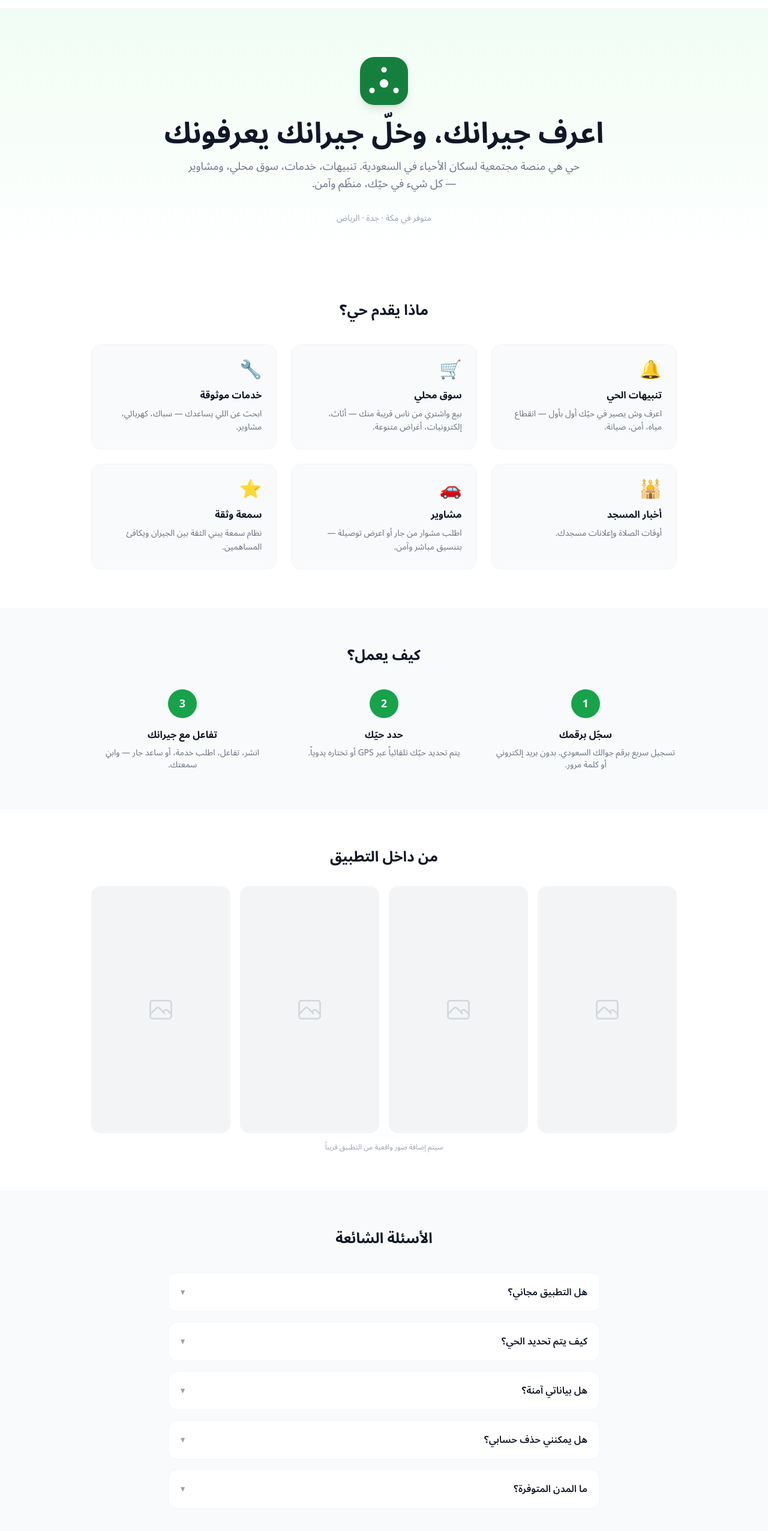
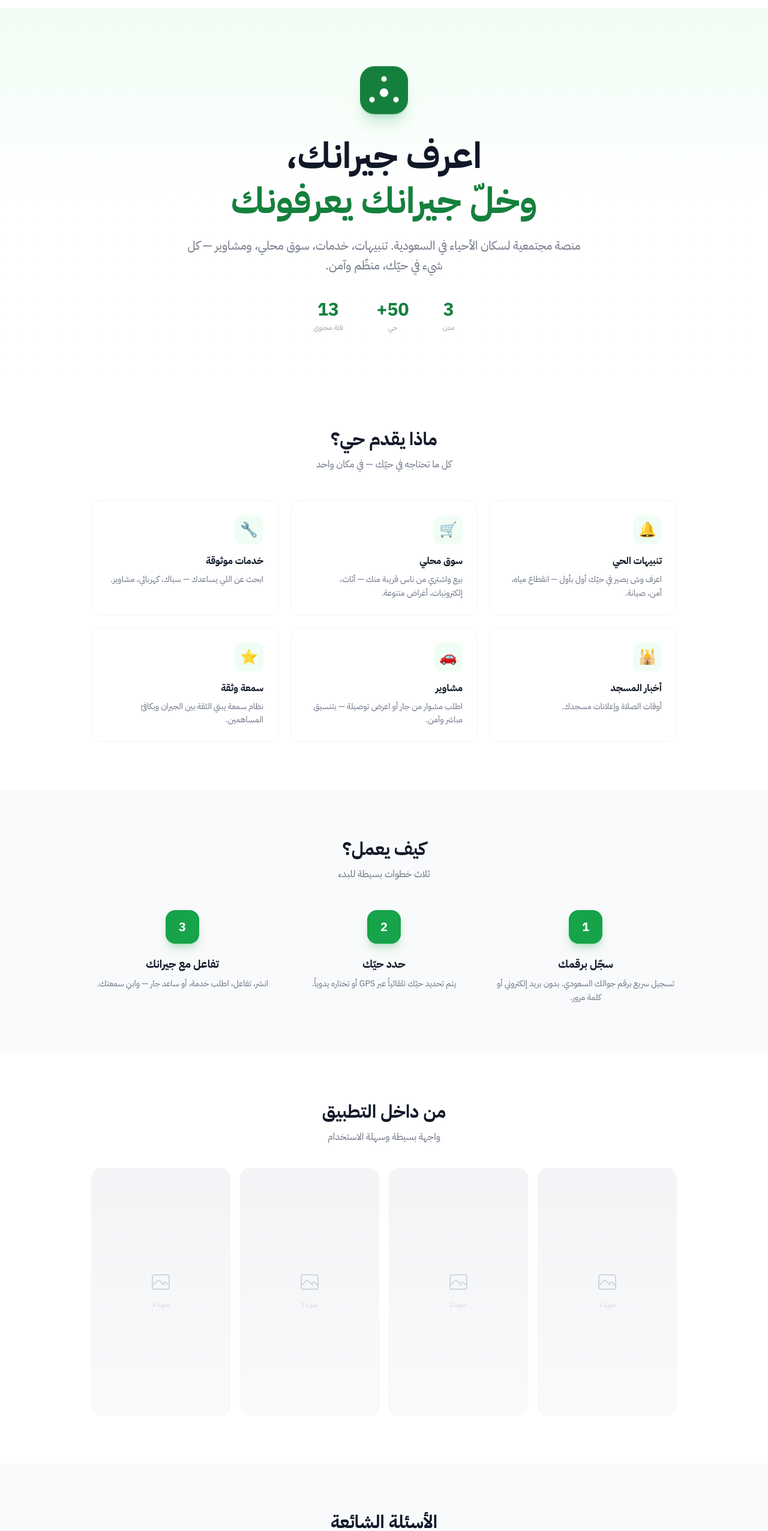
Before and after one commit to mw4z/hai-website, a Next.js app: page / in a window 1280 px wide. Shown: the part 54-2606 px from the top of the page at 60% size. Built offline with nearby package versions, Linux system fonts and the light colour scheme.

Commit message:
Better font (IBM Plex Sans Arabic) + scroll animations + hero entrance + floating icon + hover effects + CTA card

```diff
--- a/src/app/globals.css
+++ b/src/app/globals.css
@@ -14,6 +14,60 @@
 }
 
 body {
-  font-family: 'Noto Sans Arabic', Tahoma, Arial, sans-serif;
+  font-family: 'IBM Plex Sans Arabic', Tahoma, Arial, sans-serif;
   -webkit-font-smoothing: antialiased;
 }
+
+/* ── Scroll-triggered animations ─────────────────────── */
+
+.animate-on-scroll {
+  opacity: 0;
+  transform: translateY(24px);
+  transition: opacity 0.7s cubic-bezier(0.25, 0.1, 0.25, 1),
+              transform 0.7s cubic-bezier(0.25, 0.1, 0.25, 1);
+}
+.animate-on-scroll.visible {
+  opacity: 1;
+  transform: translateY(0);
+}
+
+/* Stagger children */
+.stagger > .animate-on-scroll:nth-child(1) { transition-delay: 0ms; }
+.stagger > .animate-on-scroll:nth-child(2) { transition-delay: 80ms; }
+.stagger > .animate-on-scroll:nth-child(3) { transition-delay: 160ms; }
+.stagger > .animate-on-scroll:nth-child(4) { transition-delay: 240ms; }
+.stagger > .animate-on-scroll:nth-child(5) { transition-delay: 320ms; }
+.stagger > .animate-on-scroll:nth-child(6) { transition-delay: 400ms; }
+
+/* Hero entrance */
+@keyframes hero-in {
+  from { opacity: 0; transform: scale(0.95) translateY(16px); }
+  to { opacity: 1; transform: scale(1) translateY(0); }
+}
+.animate-hero {
+  animation: hero-in 0.8s cubic-bezier(0.25, 0.1, 0.25, 1) both;
+}
+.animate-hero-delay {
+  animation: hero-in 0.8s cubic-bezier(0.25, 0.1, 0.25, 1) 0.2s both;
+}
+.animate-hero-delay-2 {
+  animation: hero-in 0.8s cubic-bezier(0.25, 0.1, 0.25, 1) 0.4s both;
+}
+
+/* Floating icon */
+@keyframes float {
+  0%, 100% { transform: translateY(0); }
+  50% { transform: translateY(-8px); }
+}
+.animate-float {
+  animation: float 3s ease-in-out infinite;
+}
+
+/* Counter number */
+@keyframes count-up {
+  from { opacity: 0; transform: translateY(10px); }
+  to { opacity: 1; transform: translateY(0); }
+}
+.animate-count {
+  animation: count-up 0.5s ease-out both;
+}
--- a/src/app/layout.tsx
+++ b/src/app/layout.tsx
@@ -23,7 +23,7 @@ export default function RootLayout({ children }: { children: React.ReactNode })
       <head>
         <link rel="preconnect" href="https://fonts.googleapis.com" />
         <link rel="preconnect" href="https://fonts.gstatic.com" crossOrigin="anonymous" />
-        <link href="https://fonts.googleapis.com/css2?family=Noto+Sans+Arabic:wght@400;500;600;700&display=swap" rel="stylesheet" />
+        <link href="https://fonts.googleapis.com/css2?family=IBM+Plex+Sans+Arabic:wght@400;500;600;700&display=swap" rel="stylesheet" />
       </head>
       <body className="bg-white text-gray-900 antialiased">
         {children}
--- a/src/app/page.tsx
+++ b/src/app/page.tsx
@@ -1,6 +1,7 @@
 import Link from 'next/link'
 import type { Metadata } from 'next'
 import PageShell from '@/components/PageShell'
+import ScrollReveal from '@/components/ScrollReveal'
 
 export const metadata: Metadata = {
   title: 'حي — Hai | منصة الحي',
@@ -10,11 +11,17 @@ export const metadata: Metadata = {
 export default function HomePage() {
   return (
     <PageShell>
+      <ScrollReveal />
+
       {/* ═══ Hero ═══ */}
-      <section className="relative overflow-hidden bg-gradient-to-b from-primary-50 to-white">
-        <div className="max-w-5xl mx-auto px-6 pt-20 pb-16 text-center">
+      <section className="relative overflow-hidden">
+        {/* Background pattern */}
+        <div className="absolute inset-0 bg-gradient-to-b from-primary-50 via-white to-white" />
+        <div className="absolute top-0 left-0 w-full h-full opacity-[0.03]" style={{ backgroundImage: 'radial-gradient(circle at 1px 1px, #15803d 1px, transparent 0)', backgroundSize: '32px 32px' }} />
+
+        <div className="relative max-w-5xl mx-auto px-6 pt-24 pb-20 text-center">
           {/* Icon */}
-          <div className="mx-auto w-20 h-20 rounded-3xl overflow-hidden shadow-lg mb-6">
+          <div className="mx-auto w-20 h-20 rounded-3xl overflow-hidden shadow-xl shadow-primary-600/20 mb-8 animate-hero animate-float">
             <svg viewBox="0 0 192 192" className="w-full h-full">
               <rect width="192" height="192" rx="42" fill="#15803d"/>
               <circle cx="96" cy="106" r="17" fill="#fff"/>
@@ -24,23 +31,37 @@ export default function HomePage() {
             </svg>
           </div>
 
-          <h1 className="text-4xl md:text-5xl font-bold text-gray-900 mb-4">
-            اعرف جيرانك، وخلّ جيرانك يعرفونك
+          <h1 className="text-4xl md:text-5xl lg:text-6xl font-bold text-gray-900 mb-5 leading-tight animate-hero-delay">
+            اعرف جيرانك،
+            <br />
+            <span className="text-primary-700">وخلّ جيرانك يعرفونك</span>
           </h1>
-          <p className="text-lg text-gray-500 max-w-2xl mx-auto mb-8 leading-relaxed">
-            حي هي منصة مجتمعية لسكان الأحياء في السعودية. تنبيهات، خدمات، سوق محلي، ومشاوير — كل شيء في حيّك، منظّم وآمن.
+          <p className="text-lg md:text-xl text-gray-500 max-w-2xl mx-auto mb-10 leading-relaxed animate-hero-delay-2">
+            منصة مجتمعية لسكان الأحياء في السعودية. تنبيهات، خدمات، سوق محلي، ومشاوير — كل شيء في حيّك، منظّم وآمن.
           </p>
-          <p className="text-sm text-gray-400">متوفر في مكة · جدة · الرياض</p>
+
+          {/* Stats */}
+          <div className="flex items-center justify-center gap-8 md:gap-14 animate-hero-delay-2">
+            {STATS.map((s, i) => (
+              <div key={i} className="text-center">
+                <div className="text-2xl md:text-3xl font-bold text-primary-700 animate-count" style={{ animationDelay: `${0.6 + i * 0.15}s` }}>{s.value}</div>
+                <div className="text-xs text-gray-400 mt-1">{s.label}</div>
+              </div>
+            ))}
+          </div>
         </div>
       </section>
 
       {/* ═══ Features ═══ */}
-      <section className="max-w-5xl mx-auto px-6 py-16">
-        <h2 className="text-2xl font-bold text-center text-gray-900 mb-10">ماذا يقدم حي؟</h2>
-        <div className="grid grid-cols-1 md:grid-cols-2 lg:grid-cols-3 gap-6">
+      <section className="max-w-5xl mx-auto px-6 py-20">
+        <div className="text-center mb-12 animate-on-scroll">
+          <h2 className="text-3xl font-bold text-gray-900 mb-3">ماذا يقدم حي؟</h2>
+          <p className="text-gray-500">كل ما تحتاجه في حيّك — في مكان واحد</p>
+        </div>
+        <div className="grid grid-cols-1 md:grid-cols-2 lg:grid-cols-3 gap-5 stagger">
           {FEATURES.map((f, i) => (
-            <div key={i} className="bg-gray-50 rounded-2xl p-6 border border-gray-100">
-              <div className="text-3xl mb-3">{f.icon}</div>
+            <div key={i} className="animate-on-scroll group bg-white rounded-2xl p-6 border border-gray-100 hover:border-primary-200 hover:shadow-lg hover:shadow-primary-600/5 transition-all duration-300">
+              <div className="w-12 h-12 bg-primary-50 rounded-xl flex items-center justify-center text-2xl mb-4 group-hover:scale-110 transition-transform duration-300">{f.icon}</div>
               <h3 className="text-base font-bold text-gray-900 mb-2">{f.title}</h3>
               <p className="text-sm text-gray-500 leading-relaxed">{f.desc}</p>
             </div>
@@ -49,48 +70,60 @@ export default function HomePage() {
       </section>
 
       {/* ═══ How It Works ═══ */}
-      <section className="bg-gray-50 py-16">
+      <section className="bg-gray-50 py-20">
         <div className="max-w-5xl mx-auto px-6">
-          <h2 className="text-2xl font-bold text-center text-gray-900 mb-10">كيف يعمل؟</h2>
-          <div className="grid grid-cols-1 md:grid-cols-3 gap-8">
+          <div className="text-center mb-12 animate-on-scroll">
+            <h2 className="text-3xl font-bold text-gray-900 mb-3">كيف يعمل؟</h2>
+            <p className="text-gray-500">ثلاث خطوات بسيطة للبدء</p>
+          </div>
+          <div className="grid grid-cols-1 md:grid-cols-3 gap-8 stagger">
             {STEPS.map((s, i) => (
-              <div key={i} className="text-center">
-                <div className="w-12 h-12 bg-primary-600 text-white rounded-full flex items-center justify-center text-lg font-bold mx-auto mb-4">
+              <div key={i} className="animate-on-scroll text-center">
+                <div className="w-14 h-14 bg-primary-600 text-white rounded-2xl flex items-center justify-center text-xl font-bold mx-auto mb-5 shadow-lg shadow-primary-600/25">
                   {i + 1}
                 </div>
-                <h3 className="font-bold text-gray-900 mb-2">{s.title}</h3>
-                <p className="text-sm text-gray-500">{s.desc}</p>
+                <h3 className="font-bold text-gray-900 text-lg mb-2">{s.title}</h3>
+                <p className="text-sm text-gray-500 leading-relaxed">{s.desc}</p>
               </div>
             ))}
           </div>
         </div>
       </section>
 
-      {/* ═══ Screenshots placeholder ═══ */}
-      <section className="max-w-5xl mx-auto px-6 py-16 text-center">
-        <h2 className="text-2xl font-bold text-gray-900 mb-8">من داخل التطبيق</h2>
-        <div className="grid grid-cols-2 md:grid-cols-4 gap-4">
+      {/* ═══ Screenshots ═══ */}
+      <section className="max-w-5xl mx-auto px-6 py-20 text-center">
+        <div className="animate-on-scroll mb-10">
+          <h2 className="text-3xl font-bold text-gray-900 mb-3">من داخل التطبيق</h2>
+          <p className="text-gray-500">واجهة بسيطة وسهلة الاستخدام</p>
+        </div>
+        <div className="grid grid-cols-2 md:grid-cols-4 gap-4 stagger">
           {[1,2,3,4].map(i => (
-            <div key={i} className="bg-gray-100 rounded-2xl aspect-[9/16] flex items-center justify-center text-gray-300">
-              <svg className="w-10 h-10" fill="none" stroke="currentColor" viewBox="0 0 24 24">
-                <path strokeLinecap="round" strokeLinejoin="round" strokeWidth={1.5} d="M2.25 15.75l5.159-5.159a2.25 2.25 0 013.182 0l5.159 5.159m-1.5-1.5l1.409-1.409a2.25 2.25 0 013.182 0l2.909 2.909M3.75 21h16.5A2.25 2.25 0 0022.5 18.75V5.25A2.25 2.25 0 0020.25 3H3.75A2.25 2.25 0 001.5 5.25v13.5A2.25 2.25 0 003.75 21z" />
-              </svg>
+            <div key={i} className="animate-on-scroll bg-gradient-to-b from-gray-100 to-gray-50 rounded-2xl aspect-[9/16] flex items-center justify-center border border-gray-100 hover:shadow-md transition-shadow duration-300">
+              <div className="text-center">
+                <svg className="w-8 h-8 text-gray-300 mx-auto mb-2" fill="none" stroke="currentColor" viewBox="0 0 24 24">
+                  <path strokeLinecap="round" strokeLinejoin="round" strokeWidth={1.5} d="M2.25 15.75l5.159-5.159a2.25 2.25 0 013.182 0l5.159 5.159m-1.5-1.5l1.409-1.409a2.25 2.25 0 013.182 0l2.909 2.909M3.75 21h16.5A2.25 2.25 0 0022.5 18.75V5.25A2.25 2.25 0 0020.25 3H3.75A2.25 2.25 0 001.5 5.25v13.5A2.25 2.25 0 003.75 21z" />
+                </svg>
+                <span className="text-[10px] text-gray-300">صورة {i}</span>
+              </div>
             </div>
           ))}
         </div>
-        <p className="text-xs text-gray-400 mt-4">سيتم إضافة صور واقعية من التطبيق قريباً</p>
       </section>
 
       {/* ═══ FAQ ═══ */}
-      <section className="bg-gray-50 py-16">
+      <section className="bg-gray-50 py-20">
         <div className="max-w-3xl mx-auto px-6">
-          <h2 className="text-2xl font-bold text-center text-gray-900 mb-10">الأسئلة الشائعة</h2>
-          <div className="space-y-4">
+          <div className="text-center mb-12 animate-on-scroll">
+            <h2 className="text-3xl font-bold text-gray-900 mb-3">الأسئلة الشائعة</h2>
+          </div>
+          <div className="space-y-3 stagger">
             {FAQ.map((q, i) => (
-              <details key={i} className="bg-white rounded-2xl border border-gray-100 p-5 group">
-                <summary className="font-semibold text-gray-900 cursor-pointer list-none flex items-center justify-between">
-                  {q.q}
-                  <span className="text-gray-400 group-open:rotate-180 transition-transform">▾</span>
+              <details key={i} className="animate-on-scroll bg-white rounded-2xl border border-gray-100 p-5 group hover:border-primary-200 transition-colors duration-200">
+                <summary className="font-semibold text-gray-900 cursor-pointer list-none flex items-center justify-between gap-4">
+                  <span>{q.q}</span>
+                  <span className="text-primary-600 group-open:rotate-180 transition-transform duration-300 flex-shrink-0">
+                    <svg className="w-5 h-5" fill="none" stroke="currentColor" viewBox="0 0 24 24"><path strokeLinecap="round" strokeLinejoin="round" strokeWidth={2} d="M19 9l-7 7-7-7" /></svg>
+                  </span>
                 </summary>
                 <p className="text-sm text-gray-500 mt-3 leading-relaxed">{q.a}</p>
               </details>
@@ -100,14 +133,31 @@ export default function HomePage() {
       </section>
 
       {/* ═══ CTA ═══ */}
-      <section className="max-w-5xl mx-auto px-6 py-16 text-center">
-        <h2 className="text-2xl font-bold text-gray-900 mb-4">جاهز تعرف جيرانك؟</h2>
-        <p className="text-gray-500 mb-6">حمّل التطبيق الآن وانضم لحيّك</p>
-        <p className="text-sm text-gray-400">سيتوفر قريباً على App Store و Google Play</p>
+      <section className="py-20">
+        <div className="max-w-3xl mx-auto px-6 text-center animate-on-scroll">
+          <div className="bg-gradient-to-br from-primary-600 to-primary-800 rounded-3xl p-10 md:p-14 shadow-2xl shadow-primary-600/20">
+            <h2 className="text-3xl font-bold text-white mb-4">جاهز تعرف جيرانك؟</h2>
+            <p className="text-primary-100 mb-8 text-lg">حمّل التطبيق الآن وانضم لمجتمع حيّك</p>
+            <div className="flex flex-col sm:flex-row items-center justify-center gap-3">
+              <span className="bg-white/10 text-white px-6 py-3 rounded-xl text-sm font-medium backdrop-blur-sm border border-white/20">
+                قريباً على App Store
+              </span>
+              <span className="bg-white/10 text-white px-6 py-3 rounded-xl text-sm font-medium backdrop-blur-sm border border-white/20">
+                قريباً على Google Play
+              </span>
+            </div>
+          </div>
+        </div>
       </section>
     </PageShell>
   )
 }
+
+const STATS = [
+  { value: '3', label: 'مدن' },
+  { value: '50+', label: 'حي' },
+  { value: '13', label: 'فئة محتوى' },
+]
 
 const FEATURES = [
   { icon: '🔔', title: 'تنبيهات الحي', desc: 'اعرف وش يصير في حيّك أول بأول — انقطاع مياه، أمن، صيانة.' },
--- /dev/null
+++ b/src/components/ScrollReveal.tsx
@@ -0,0 +1,24 @@
+'use client'
+
+import { useEffect } from 'react'
+
+/** Observe .animate-on-scroll elements and add .visible when in viewport */
+export default function ScrollReveal() {
+  useEffect(() => {
+    const observer = new IntersectionObserver(
+      (entries) => {
+        entries.forEach((entry) => {
+          if (entry.isIntersecting) {
+            entry.target.classList.add('visible')
+          }
+        })
+      },
+      { threshold: 0.15, rootMargin: '0px 0px -40px 0px' }
+    )
+
+    document.querySelectorAll('.animate-on-scroll').forEach((el) => observer.observe(el))
+    return () => observer.disconnect()
+  }, [])
+
+  return null
+}
```
